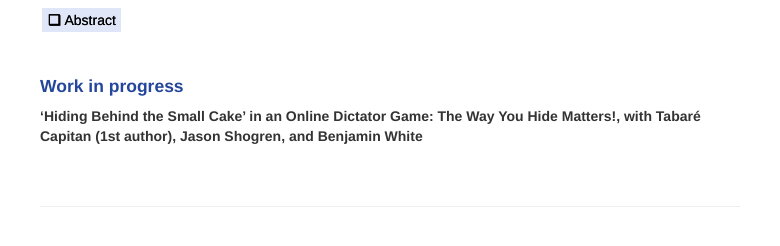
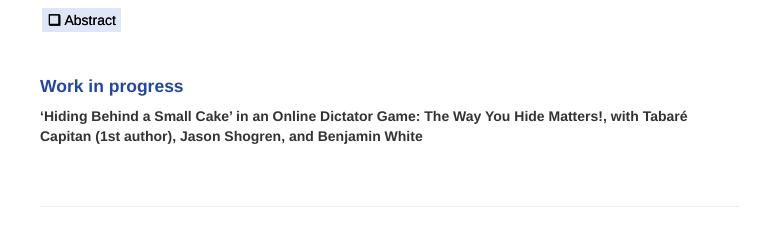
Before and after one commit to Erikwoj/bcecon.github.io, a Jekyll site: the page built from pages/research.md, in a window 1280 px wide. Shown: the part 244-490 px from the top of the page, without its empty margins (250-1030 px from the left). Built offline with Jekyll 4.4.1, drawn with Linux system fonts in a browser that asks for light colours.

Commit message:
update my website

```diff
--- a/pages/research.md
+++ b/pages/research.md
@@ -32,7 +32,7 @@ description: B.H. Choe's research
 
 #### <a name="Work in progress"></a>Work in progress
 
-##### <b>'Hiding Behind the Small Cake' in an Online Dictator Game: The Way You Hide Matters!,</b> with Tabaré Capitan (1st author), Jason Shogren, and Benjamin White
+##### <b>'Hiding Behind a Small Cake' in an Online Dictator Game: The Way You Hide Matters!,</b> with Tabaré Capitan (1st author), Jason Shogren, and Benjamin White
 
 <br>
 
```
